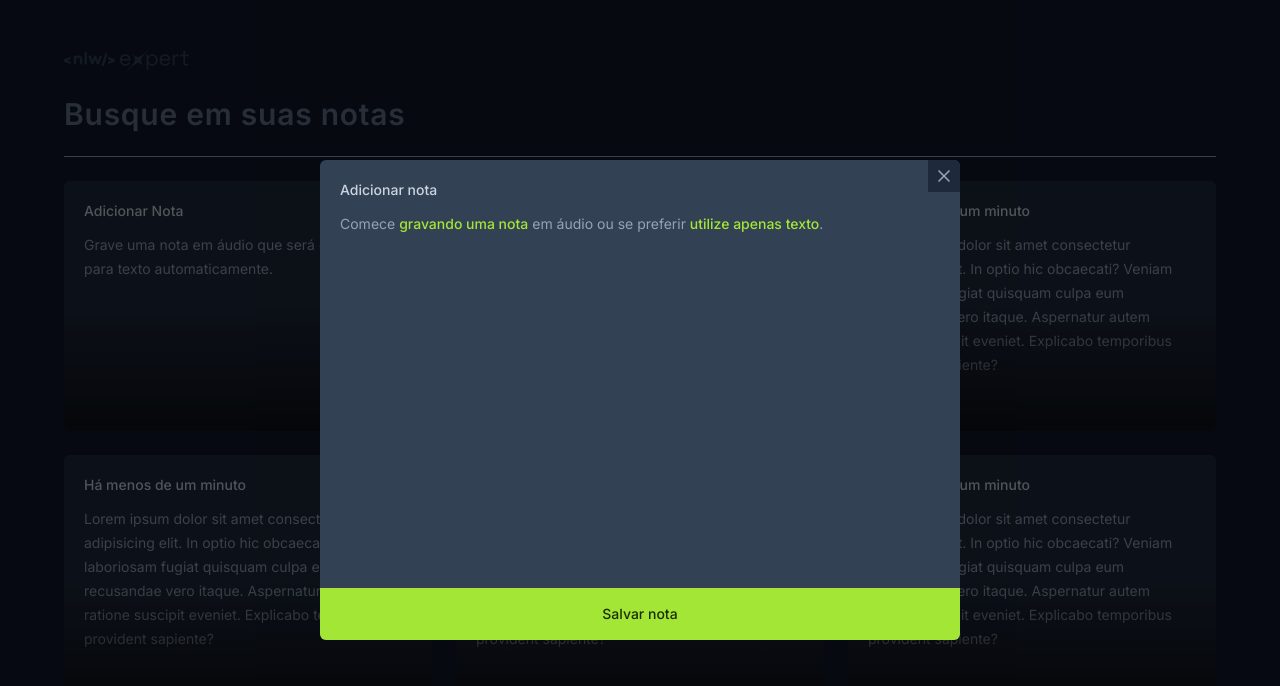
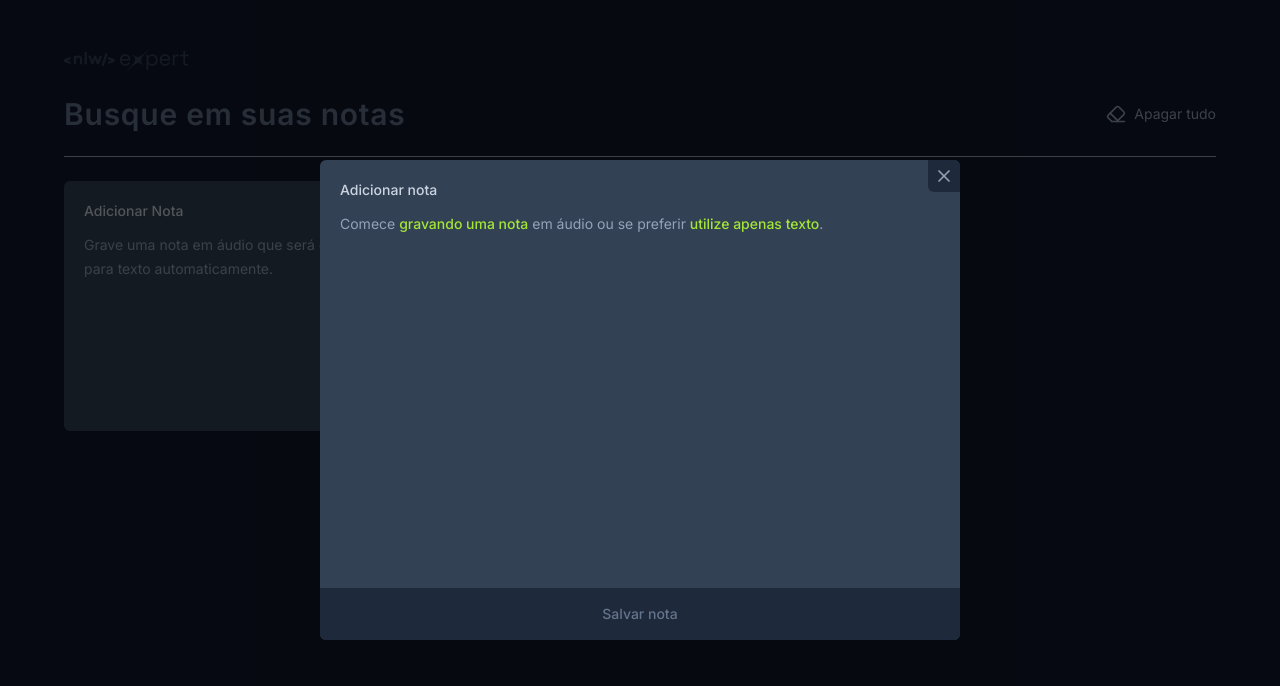
Before and after one commit to soupaulodev/expert-notes, a React (Vite) app: page / in a window 1280 px wide. Both pictures are taken after a click on the button 248 px from the left and 306 px from the top of the page. Shown: the top 686 px of the page. Built offline with nearby package versions, Linux system fonts and the light colour scheme.

Commit message:
add features: delete all, save new notes, close editor, validate form, reflect handleChangedContent on att value of textarea

```diff
--- a/src/app.tsx
+++ b/src/app.tsx
@@ -1,16 +1,36 @@
+import { useState } from 'react';
 import logo from './assets/logo-nlw-expert.svg'
 import { NewNoteCard } from './components/new-note-card';
 import { NoteCard } from './components/note-card';
+import { Eraser } from 'lucide-react';
 
-const note = {
-  date: new Date(),
-  content: 'Lorem ipsum dolor sit amet consectetur adipisicing elit. In optio hic obcaecati? Veniam laboriosam fugiat quisquam culpa eum recusandae vero itaque. Aspernatur autem ratione suscipit eveniet. Explicabo temporibus provident sapiente?'
+interface Note {
+  id: string,
+  date: Date,
+  content: string
 }
 
 export function App() {
+  const [notes, setNotes] = useState<Note[]>([])
+
+  function onNoteCreated(content: string) {
+    const newNote = {
+      id: crypto.randomUUID(),
+      date: new Date(),
+      content,
+    }
+
+    setNotes([newNote, ...notes])
+  }
+
+  function clearNotes () {
+    setNotes([])
+  }
+
   return (
     <div className="mx-auto max-w-6xl my-12 space-y-6">
       <img src={logo} alt='NLW Expert'/>
+      <div className='flex'>
         <form className="w-full" action="">
           <input
             type="text"
@@ -18,22 +38,20 @@ export function App() {
             className='w-full bg-transparent text-3xl font-semibold -tracking-tight outline-none placeholder:text-slate-500'
           />
         </form>
+        <button type="button" onClick={clearNotes} className='flex flex-row items-center gap-2 text-slate-400 hover:text-red-400'>
+          <Eraser className='size-5'/>
+          <p className='text-sm text-nowrap'>Apagar tudo</p>
+        </button>
+
+      </div>
       <div className='h-px bg-slate-400' />
 
       <div className='grid grid-cols-3 gap-6 auto-rows-[250px]'>
-        <NewNoteCard />
+        <NewNoteCard onNoteCreated={onNoteCreated} />
 
-        <NoteCard note={note} />
-
-        <NoteCard note={note} />
-
-        <NoteCard note={note} />
-
-        <NoteCard note={note} />
-
-        <NoteCard note={note} />
-
-
+        {notes.map(note => {
+          return <NoteCard key={note.id} note={note} />
+        })}
       </div>
     </div>
   )
--- a/src/components/new-note-card.tsx
+++ b/src/components/new-note-card.tsx
@@ -3,9 +3,14 @@ import { X } from 'lucide-react';
 import { ChangeEvent, FormEvent, useState } from "react";
 import { toast } from 'sonner'
 
-export function NewNoteCard () {
+interface NewNoteCardProps {
+  onNoteCreated: (content: string) => void
+}
+
+export function NewNoteCard ({ onNoteCreated }: NewNoteCardProps) {
     const [shouldShowOnboarding, setShouldShowOnboarding] = useState(true);
     const [content, setContent] = useState('');
+    const [buttonDisable, setButtonDisable] = useState(true);
 
     function handleStartEditor () {
       setShouldShowOnboarding(false)
@@ -14,30 +19,40 @@ export function NewNoteCard () {
     function handleContentChanged (event: ChangeEvent<HTMLTextAreaElement>) {
       if (event.target.value === '') {
         setShouldShowOnboarding(true)
+        setButtonDisable(true)
+      } else {
+        setButtonDisable(false)
+        setContent(event.target.value);
       }
-      setContent(event.target.value);
     }
 
     function handleSaveNote (event: FormEvent) {
       event.preventDefault()
-      content!=='' ? toast.success('Nota criada com sucesso!') : toast.error('Voce não pode adicionar uma nota vazia.')
+      if (content!=='') {
+        onNoteCreated(content)
+        toast.success('Nota criada com sucesso!')
+        setContent('')
+        setShouldShowOnboarding(true)
+        setButtonDisable(true)
+      } else {
+        toast.error('Voce não pode adicionar uma nota vazia.')
+      }
     }
 
     return (
       <Dialog.Root>
-      <Dialog.Trigger className='rounded-md text-left flex flex-col bg-slate-800 p-5 gap-3 overflow-hidden relative outline-none hover:ring-2 hover:ring-slate-600 focus-visible:ring-2 focus-visible:ring-lime-400'>
+      <Dialog.Trigger className='rounded-md text-left flex flex-col bg-slate-700 p-5 gap-3 overflow-hidden relative outline-none hover:ring-2 hover:ring-slate-600 focus-visible:ring-2 focus-visible:ring-lime-400'>
 
           <span className='text-sm font-medium text-slate-300 text-transform: capitalize'>Adicionar nota</span>
 
           <p className='text-sm leading-6 text-slate-400'>Grave uma nota em áudio que será convertido para texto automaticamente.</p>
 
-          <div className='absolute bottom-0 left-0 right-0 h-1/2 bg-gradient-to-t from-black/60 to-black/0 pointer-events-none' />
       </Dialog.Trigger>
       <Dialog.Portal>
           <Dialog.Overlay className='inset-0 fixed bg-black/60'></Dialog.Overlay>
           <Dialog.Content className='overflow-hidden fixed left-1/2 top-1/2 -translate-x-1/2 -translate-y-1/2 max-w-[640px] w-full h-[60vh] bg-slate-700 rounded-md flex flex-col ontline-none'>
 
-              <Dialog.Close className='absolute right-0 top-0 bg-slate-800 p-1.5 text-slate-400 hover: text-slate-100'>
+              <Dialog.Close className='absolute right-0 top-0 bg-slate-800 p-1.5 text-slate-400 rounded-bl-md hover: text-slate-100'>
                   <X className='size-5'/>
               </Dialog.Close>
 
@@ -53,11 +68,12 @@ export function NewNoteCard () {
                         autoFocus
                         className="text-sm leading-6 text-slate-400 bg-transparent resize-none flex-1 outline-none"
                         onChange={handleContentChanged}
+                        value={content}
                       />
                     )}
                 </div>
 
-                <button type='submit' className='w-full bg-lime-400 py-4 text-center text-sm text-lime-950 outline-none font-medium group hover:bg-lime-500'>Salvar nota</button>
+                <button disabled={buttonDisable} type='submit' className='w-full bg-lime-400 py-4 text-center text-sm text-lime-950 outline-none font-medium group hover:bg-lime-500 disabled:bg-slate-800 disabled:text-slate-500'>Salvar nota</button>
               </form>
           </Dialog.Content>
       </Dialog.Portal>
```
Lines whose indentation alone changed are shown as unchanged.
